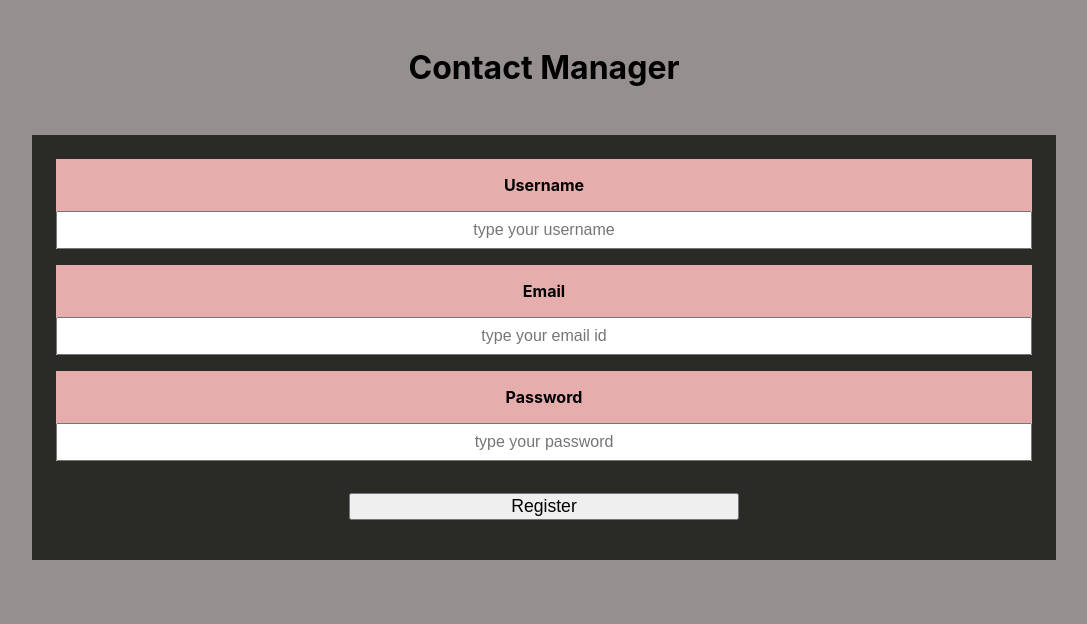
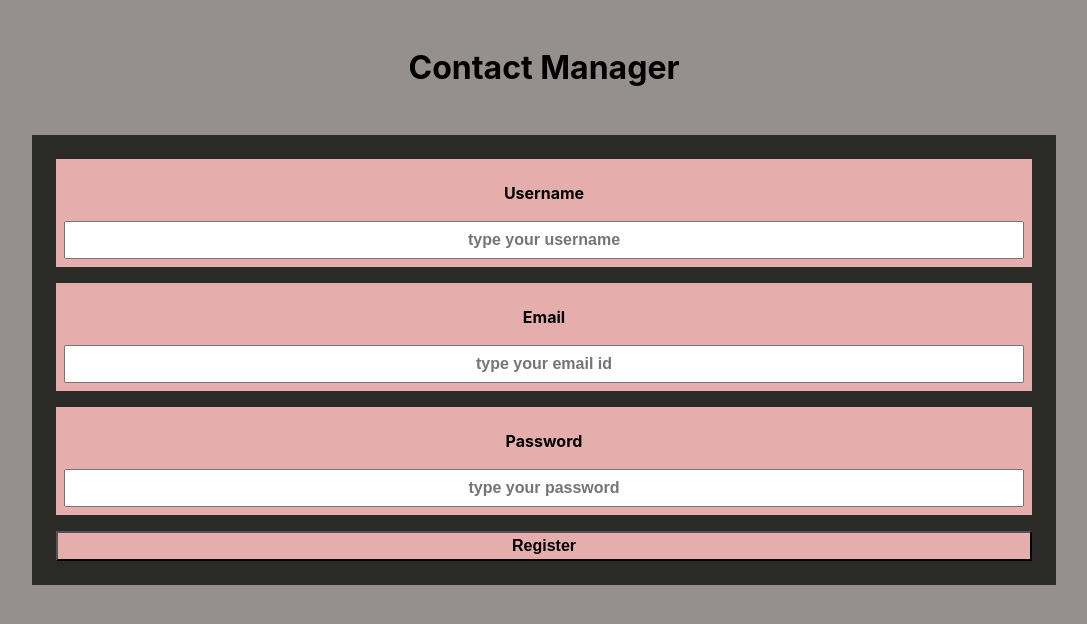
Before and after one commit to finiky/Contact-Manager, a React (Create React App) app in the folder client/: page /register in a window 1280 px wide. Shown: the top 624 px of the page, without its empty margins (96-1183 px from the left). Built offline with nearby package versions, Linux system fonts and the light colour scheme; the HTML template or start-up script is replaced by a standard one.

Commit message:
Added CSS for Register Component

```diff
--- a/client/src/CreateContact.module.css
+++ b/client/src/CreateContact.module.css
@@ -19,7 +19,6 @@
   font-size: 1rem;
   padding-top: 1rem;
   justify-self: center;
-  font-weight: 700;
 }
 .input {
   font-weight: 700;
--- a/client/src/Register.module.css
+++ b/client/src/Register.module.css
@@ -1,18 +1,19 @@
 .form {
-  background-color: rgb(42, 42, 39);
   display: grid;
   grid-template-columns: 1fr;
   row-gap: 1rem;
+  background-color: rgb(42, 42, 39);
   font-weight: 700;
   padding: 1.5rem;
 }
 .inputDiv {
-  width: 100%;
+  display: grid;
+  grid-template-rows: 1fr 1fr;
+  row-gap: 1rem;
   background-color: #e6adad;
-  margin: 0 auto;
-  display: grid;
-  grid-template-columns: 1fr;
-  row-gap: 1rem;
+  padding: 0.5rem;
+  overflow-wrap: break-word;
+  word-break: break-word;
 }
 .label {
   font-size: 1rem;
@@ -20,12 +21,17 @@
   justify-self: center;
 }
 .input {
+  font-weight: 700;
   text-align: center;
   padding: 0.5rem;
   font-size: 1rem;
 }
 .button {
-  width: 40%;
-  margin: 1rem auto;
-  font-size: 1.1rem;
+  text-decoration: none;
+  color: black;
+  background-color: #e6adad;
+  font-size: 1rem;
+  font-weight: 550;
+  padding-top: 0.25rem;
+  padding-bottom: 0.25rem;
 }
```
